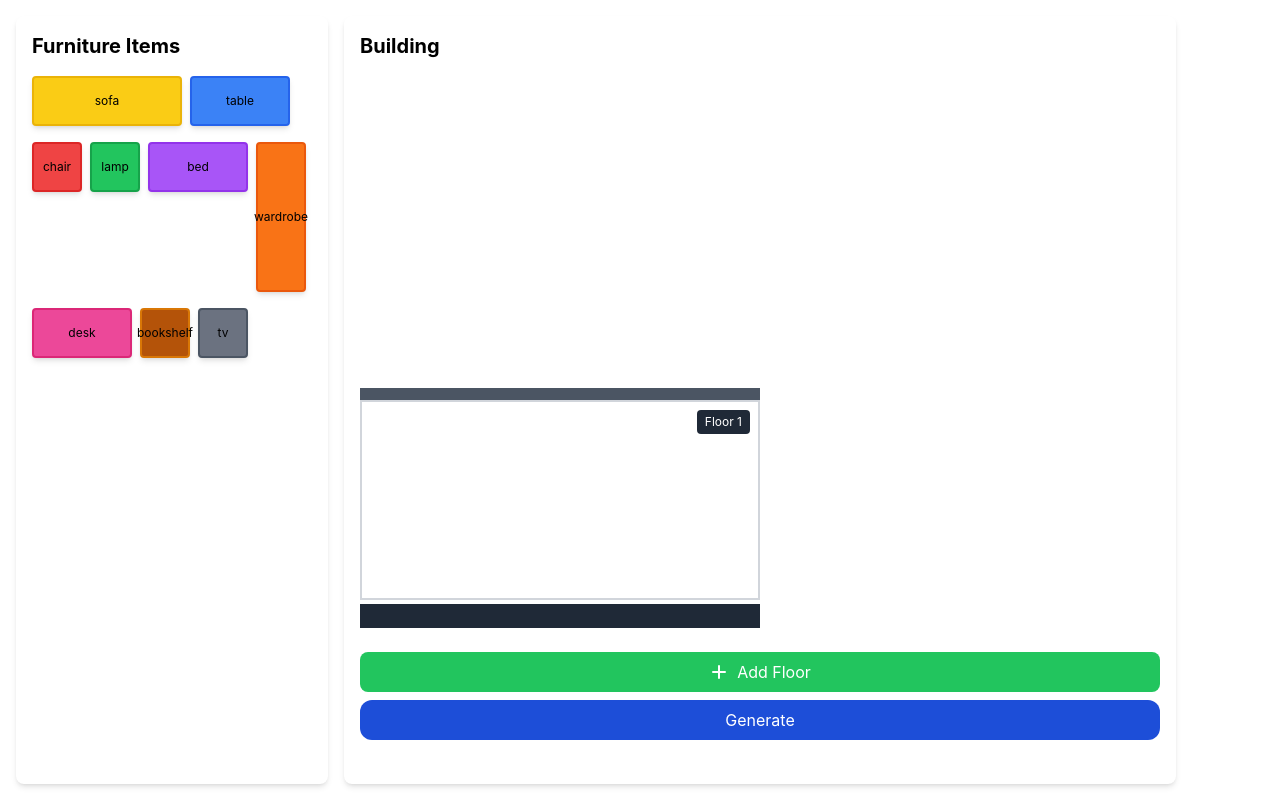
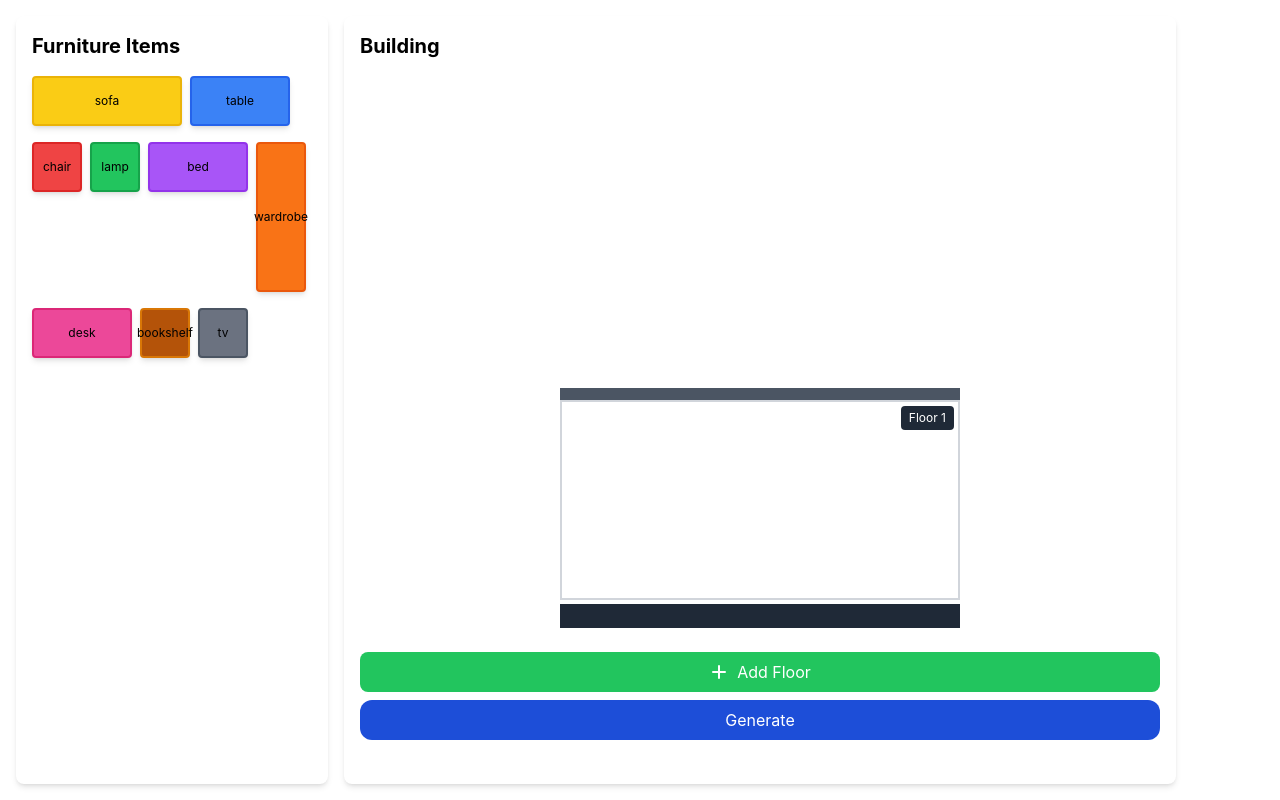
Before and after one commit to ghi-la/ToC-Project-Movers, a React (Create React App) app in the folder frontend/: page / in a window 1280 px wide. Built offline with nearby package versions, Linux system fonts and the light colour scheme.

Commit message:
now it looks better

```diff
--- a/frontend/src/App.tsx
+++ b/frontend/src/App.tsx
@@ -1,9 +1,4 @@
 import React, { useState, DragEvent } from "react";
-
-type Floor = {
-  id: number;
-  objects: ItemPosition[];
-};
 
 type Item = {
   size: number;
@@ -53,7 +48,7 @@ const items: Item[] = [
   {
     size: 3,
     name: "wardrobe",
-    color: "bg-orange-500 border border-2 border-orange-600",
+    color: "bg-orange-500 border border-2 border-orange-600 text-[1vh]",
     isVertical: true,
   },
   {
@@ -65,7 +60,7 @@ const items: Item[] = [
   {
     size: 1,
     name: "bookshelf",
-    color: "bg-amber-700 border border-2 border-amber-600",
+    color: "bg-amber-700 border border-2 border-amber-600 text-[1vh]",
     isVertical: true,
   },
   {
@@ -223,7 +218,10 @@ export default function App() {
       <div className="w-2/3 bg-white shadow-md rounded-lg p-4 flex flex-col">
         <h2 className="text-xl font-bold mb-4">Building</h2>
 
-        <div className="flex-grow flex flex-col-reverse overflow-auto max-h-[70vh] w-[50%] overflow-x-hidden">
+        <div className="flex-grow overflow-y-auto max-h-[70vh]">
+          <div className="min-h-full flex flex-col justify-end">
+            <div className="w-[400px] mx-auto">
+              <div className="flex flex-col-reverse">
                 {/* Building Base */}
                 <div className="h-6 bg-gray-800 mb-2"></div>
 
@@ -243,7 +241,7 @@ export default function App() {
                       onDragLeave={handleDragLeave}
                     >
                       {/* Floor label */}
-                <div className="absolute top-2 right-2 px-2 py-1 rounded text-xs z-40 bg-gray-800 text-white">
+                      <div className="absolute top-1 right-1 px-2 py-1 rounded text-xs z-40 bg-gray-800 text-white">
                         Floor {floor.id}
                       </div>
 
@@ -307,6 +305,9 @@ export default function App() {
                   </div>
                 ))}
               </div>
+            </div>
+          </div>
+        </div>
 
         {/* Add Floor Button */}
         <div className="flex flex-col gap-2">
```
Lines whose indentation alone changed are shown as unchanged.
